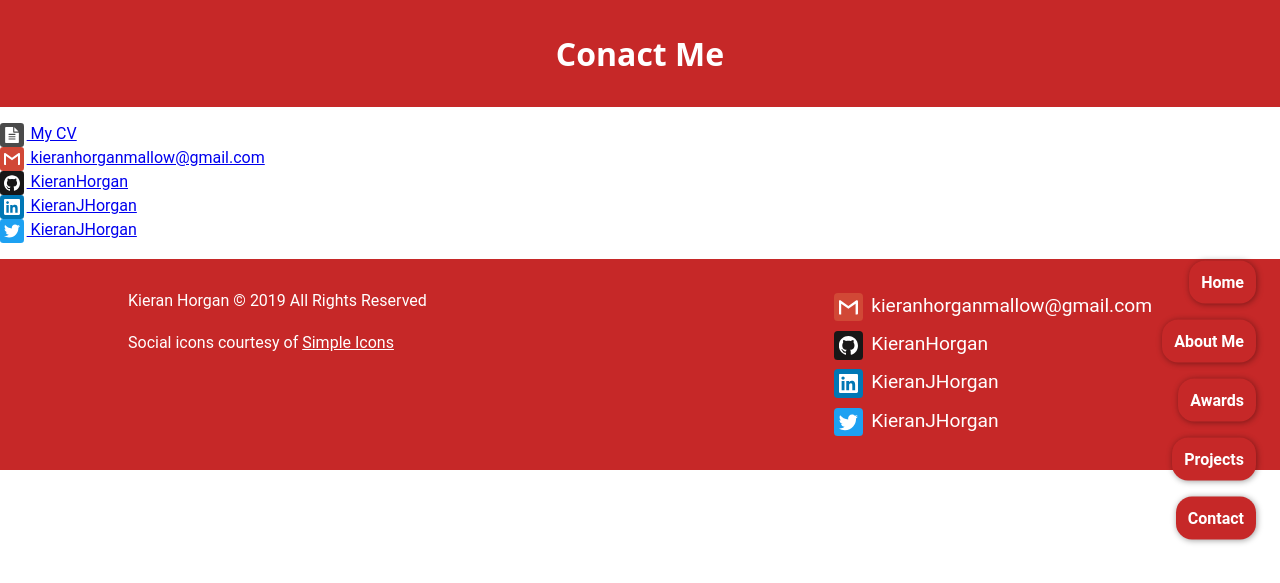
After one commit to KieranHorgan/kieranhorgan.com, a PHP site: page /contact in a window 1280 px wide. The commit adds this page. Shown: the top 583 px of the page. Run offline with PHP 8.4, Linux system fonts and the light colour scheme; some web fonts are replaced.

Commit message:
started contact page

```diff
--- /dev/null
+++ b/contact/index.html
@@ -0,0 +1,94 @@
+<!DOCTYPE html>
+<html lang="en">
+  <head>
+    <meta charset="utf-8">
+    <meta name="viewport" content="width=device-width, initial-scale=1.0">
+    <meta name="description" content="Portfolio of projects by Kieran Horgan">
+    <meta name="author" content="Kieran Horgan">
+    <meta name="theme-color" content="#3b3b98">
+
+    <title>Kieran Horgan</title>
+
+    <link rel="stylesheet" href="../css/base.css">
+    <link rel="stylesheet" href="../css/contact.css">
+
+    <link rel="apple-touch-icon" sizes="180x180" href="../apple-touch-icon.png">
+    <link rel="icon" type="image/png" sizes="32x32" href="../favicon-32x32.png">
+    <link rel="icon" type="image/png" sizes="16x16" href="../favicon-16x16.png">
+    <link rel="manifest" href="../site.webmanifest">
+    <link rel="mask-icon" href="../safari-pinned-tab.svg" color="#44cf7f">
+    <meta name="msapplication-TileColor" content="#44cf7f">
+  </head>
+  <body>
+    <header>
+      <h1>Conact Me</h1>
+    </header>
+
+    <nav>
+      <button aria-label="Open Nav Menu">
+        <svg viewBox="0 0 16 16" style="fill:#fff">
+          <rect width="13" height="1" x="1.5" y="3" ry=".5"/>
+          <rect width="13" height="1" x="1.5" y="11" ry=".5"/>
+          <rect width="13" height="1" x="1.5" y="7" ry=".5"/>
+        </svg>
+      </button>
+
+      <ul>
+        <li><a href="../">Home</a></li>
+        <li><a href="../#about">About Me</a></li>
+        <li><a href="../awards">Awards</a></li>
+        <li><a href="../projects">Projects</a></li>
+        <li><a href="">Contact</a></li>
+      </ul>
+    </nav>
+
+    <main>
+    <ul>
+      <li><a href="../documents/Kieran_Horgan_CV.pdf">
+        <svg role="img" viewBox="0 0 1792 1792" xmlns="http://www.w3.org/2000/svg" aria-labelledby="cv-icon-id"><title id="cv-icon-id">CV icon</title><path d="M1596 476q14 14 28 36h-472v-472q22 14 36 28zm-476 164h544v1056q0 40-28 68t-68 28h-1344q-40 0-68-28t-28-68v-1600q0-40 28-68t68-28h800v544q0 40 28 68t68 28zm160 736v-64q0-14-9-23t-23-9h-704q-14 0-23 9t-9 23v64q0 14 9 23t23 9h704q14 0 23-9t9-23zm0-256v-64q0-14-9-23t-23-9h-704q-14 0-23 9t-9 23v64q0 14 9 23t23 9h704q14 0 23-9t9-23zm0-256v-64q0-14-9-23t-23-9h-704q-14 0-23 9t-9 23v64q0 14 9 23t23 9h704q14 0 23-9t9-23z"/></svg>
+        My CV
+      </a></li>
+      <li><a href="mailto:kieranhorganmallow@gmail.com">
+        <svg role="img" viewBox="0 0 24 24" xmlns="http://www.w3.org/2000/svg" aria-labelledby="gmail-icon-id"><title id="gmail-icon-id">Gmail icon</title><path d="M24 4.5v15c0 .85-.65 1.5-1.5 1.5H21V7.387l-9 6.463-9-6.463V21H1.5C.649 21 0 20.35 0 19.5v-15c0-.425.162-.8.431-1.068C.7 3.16 1.076 3 1.5 3H2l10 7.25L22 3h.5c.425 0 .8.162 1.069.432.27.268.431.643.431 1.068z"/></svg>
+        kieranhorganmallow@gmail.com
+      </a></li>
+      <li><a href="https://github.com/KieranHorgan">
+        <svg role="img" viewBox="0 0 24 24" xmlns="http://www.w3.org/2000/svg" aria-labelledby="github-icon-id"><title id="github-icon-id">GitHub icon</title><path d="M12 .297c-6.63 0-12 5.373-12 12 0 5.303 3.438 9.8 8.205 11.385.6.113.82-.258.82-.577 0-.285-.01-1.04-.015-2.04-3.338.724-4.042-1.61-4.042-1.61C4.422 18.07 3.633 17.7 3.633 17.7c-1.087-.744.084-.729.084-.729 1.205.084 1.838 1.236 1.838 1.236 1.07 1.835 2.809 1.305 3.495.998.108-.776.417-1.305.76-1.605-2.665-.3-5.466-1.332-5.466-5.93 0-1.31.465-2.38 1.235-3.22-.135-.303-.54-1.523.105-3.176 0 0 1.005-.322 3.3 1.23.96-.267 1.98-.399 3-.405 1.02.006 2.04.138 3 .405 2.28-1.552 3.285-1.23 3.285-1.23.645 1.653.24 2.873.12 3.176.765.84 1.23 1.91 1.23 3.22 0 4.61-2.805 5.625-5.475 5.92.42.36.81 1.096.81 2.22 0 1.606-.015 2.896-.015 3.286 0 .315.21.69.825.57C20.565 22.092 24 17.592 24 12.297c0-6.627-5.373-12-12-12"/></svg>
+        KieranHorgan
+      </a></li>
+      <li><a href="https://www.linkedin.com/in/kieranjhorgan/">
+        <svg role="img" viewBox="0 0 24 24" xmlns="http://www.w3.org/2000/svg" aria-labelledby="linked-in-icon-id"><title id="linked-in-icon-id">LinkedIn icon</title><path d="M20.447 20.452h-3.554v-5.569c0-1.328-.027-3.037-1.852-3.037-1.853 0-2.136 1.445-2.136 2.939v5.667H9.351V9h3.414v1.561h.046c.477-.9 1.637-1.85 3.37-1.85 3.601 0 4.267 2.37 4.267 5.455v6.286zM5.337 7.433c-1.144 0-2.063-.926-2.063-2.065 0-1.138.92-2.063 2.063-2.063 1.14 0 2.064.925 2.064 2.063 0 1.139-.925 2.065-2.064 2.065zm1.782 13.019H3.555V9h3.564v11.452zM22.225 0H1.771C.792 0 0 .774 0 1.729v20.542C0 23.227.792 24 1.771 24h20.451C23.2 24 24 23.227 24 22.271V1.729C24 .774 23.2 0 22.222 0h.003z"/></svg>
+        KieranJHorgan
+      </a></li>
+      <li><a href="https://twitter.com/KieranJHorgan/">
+        <svg role="img" viewBox="0 0 24 24" xmlns="http://www.w3.org/2000/svg" aria-labelledby="twitter-icon-id"><title id="twitter-icon-id">Twitter icon</title><path d="M23.954 4.569c-.885.389-1.83.654-2.825.775 1.014-.611 1.794-1.574 2.163-2.723-.951.555-2.005.959-3.127 1.184-.896-.959-2.173-1.559-3.591-1.559-2.717 0-4.92 2.203-4.92 4.917 0 .39.045.765.127 1.124C7.691 8.094 4.066 6.13 1.64 3.161c-.427.722-.666 1.561-.666 2.475 0 1.71.87 3.213 2.188 4.096-.807-.026-1.566-.248-2.228-.616v.061c0 2.385 1.693 4.374 3.946 4.827-.413.111-.849.171-1.296.171-.314 0-.615-.03-.916-.086.631 1.953 2.445 3.377 4.604 3.417-1.68 1.319-3.809 2.105-6.102 2.105-.39 0-.779-.023-1.17-.067 2.189 1.394 4.768 2.209 7.557 2.209 9.054 0 13.999-7.496 13.999-13.986 0-.209 0-.42-.015-.63.961-.689 1.8-1.56 2.46-2.548l-.047-.02z"/></svg>
+        KieranJHorgan
+      </a></li>
+    </ul>
+    </main>
+
+    <footer>
+      <p><small>Kieran Horgan &copy; 2019 All Rights Reserved</small></p>
+      <ul>
+        <li><a href="mailto:kieranhorganmallow@gmail.com">
+          <svg role="img" viewBox="0 0 24 24" xmlns="http://www.w3.org/2000/svg" aria-labelledby="gmail-icon-id"><title id="gmail-icon-id">Gmail icon</title><path d="M24 4.5v15c0 .85-.65 1.5-1.5 1.5H21V7.387l-9 6.463-9-6.463V21H1.5C.649 21 0 20.35 0 19.5v-15c0-.425.162-.8.431-1.068C.7 3.16 1.076 3 1.5 3H2l10 7.25L22 3h.5c.425 0 .8.162 1.069.432.27.268.431.643.431 1.068z"/></svg>
+          kieranhorganmallow@gmail.com
+        </a></li>
+        <li><a href="https://github.com/KieranHorgan">
+          <svg role="img" viewBox="0 0 24 24" xmlns="http://www.w3.org/2000/svg" aria-labelledby="github-icon-id"><title id="github-icon-id">GitHub icon</title><path d="M12 .297c-6.63 0-12 5.373-12 12 0 5.303 3.438 9.8 8.205 11.385.6.113.82-.258.82-.577 0-.285-.01-1.04-.015-2.04-3.338.724-4.042-1.61-4.042-1.61C4.422 18.07 3.633 17.7 3.633 17.7c-1.087-.744.084-.729.084-.729 1.205.084 1.838 1.236 1.838 1.236 1.07 1.835 2.809 1.305 3.495.998.108-.776.417-1.305.76-1.605-2.665-.3-5.466-1.332-5.466-5.93 0-1.31.465-2.38 1.235-3.22-.135-.303-.54-1.523.105-3.176 0 0 1.005-.322 3.3 1.23.96-.267 1.98-.399 3-.405 1.02.006 2.04.138 3 .405 2.28-1.552 3.285-1.23 3.285-1.23.645 1.653.24 2.873.12 3.176.765.84 1.23 1.91 1.23 3.22 0 4.61-2.805 5.625-5.475 5.92.42.36.81 1.096.81 2.22 0 1.606-.015 2.896-.015 3.286 0 .315.21.69.825.57C20.565 22.092 24 17.592 24 12.297c0-6.627-5.373-12-12-12"/></svg>
+          KieranHorgan
+        </a></li>
+        <li><a href="https://www.linkedin.com/in/kieranjhorgan/">
+          <svg role="img" viewBox="0 0 24 24" xmlns="http://www.w3.org/2000/svg" aria-labelledby="linked-in-icon-id"><title id="linked-in-icon-id">LinkedIn icon</title><path d="M20.447 20.452h-3.554v-5.569c0-1.328-.027-3.037-1.852-3.037-1.853 0-2.136 1.445-2.136 2.939v5.667H9.351V9h3.414v1.561h.046c.477-.9 1.637-1.85 3.37-1.85 3.601 0 4.267 2.37 4.267 5.455v6.286zM5.337 7.433c-1.144 0-2.063-.926-2.063-2.065 0-1.138.92-2.063 2.063-2.063 1.14 0 2.064.925 2.064 2.063 0 1.139-.925 2.065-2.064 2.065zm1.782 13.019H3.555V9h3.564v11.452zM22.225 0H1.771C.792 0 0 .774 0 1.729v20.542C0 23.227.792 24 1.771 24h20.451C23.2 24 24 23.227 24 22.271V1.729C24 .774 23.2 0 22.222 0h.003z"/></svg>
+          KieranJHorgan
+        </a></li>
+        <li><a href="https://twitter.com/KieranJHorgan/">
+          <svg role="img" viewBox="0 0 24 24" xmlns="http://www.w3.org/2000/svg" aria-labelledby="twitter-icon-id"><title id="twitter-icon-id">Twitter icon</title><path d="M23.954 4.569c-.885.389-1.83.654-2.825.775 1.014-.611 1.794-1.574 2.163-2.723-.951.555-2.005.959-3.127 1.184-.896-.959-2.173-1.559-3.591-1.559-2.717 0-4.92 2.203-4.92 4.917 0 .39.045.765.127 1.124C7.691 8.094 4.066 6.13 1.64 3.161c-.427.722-.666 1.561-.666 2.475 0 1.71.87 3.213 2.188 4.096-.807-.026-1.566-.248-2.228-.616v.061c0 2.385 1.693 4.374 3.946 4.827-.413.111-.849.171-1.296.171-.314 0-.615-.03-.916-.086.631 1.953 2.445 3.377 4.604 3.417-1.68 1.319-3.809 2.105-6.102 2.105-.39 0-.779-.023-1.17-.067 2.189 1.394 4.768 2.209 7.557 2.209 9.054 0 13.999-7.496 13.999-13.986 0-.209 0-.42-.015-.63.961-.689 1.8-1.56 2.46-2.548l-.047-.02z"/></svg>
+          KieranJHorgan
+        </a></li>
+      </ul>
+      <p><small>Social icons courtesy of <a href="https://simpleicons.org/">Simple Icons</a></small></p>
+    </footer>
+
+  </body>
+</html>
--- a/css/base.css
+++ b/css/base.css
@@ -65,13 +65,14 @@
 ::-webkit-scrollbar-thumb {
     background-color: var(--main-orange-color);
     background-image: -webkit-linear-gradient(45deg,
+                                              rgba(255, 255, 255, .2) 0%,
                                               rgba(255, 255, 255, .2) 25%,
                                               transparent 25%,
                                               transparent 50%,
                                               rgba(255, 255, 255, .2) 50%,
                                               rgba(255, 255, 255, .2) 75%,
                                               transparent 75%,
-                                              transparent);
+                                              transparent 100%);
 }
 
 body {
@@ -80,6 +81,13 @@ body {
 
 h1, h2, h3 {
   font-family: 'Comfortaa', 'Open Sans', 'Roboto', sans-serif;
+}
+
+header h1 {
+  margin: 0;
+  padding: 1em;
+  text-align: center;
+  color: #fff;
 }
 
 nav {
@@ -152,7 +160,6 @@ footer {
   grid-template-columns: 1fr;
   grid-template-rows: auto 1fr auto;
   padding: 1em;
-  max-width: 80em;
 }
 
 footer p {
@@ -178,7 +185,7 @@ footer ul a {
   text-decoration: none;
 }
 
-footer svg {
+svg {
   width: 1em;
   padding: .25em;
   margin-right: .166em;
--- /dev/null
+++ b/css/contact.css
@@ -0,0 +1,23 @@
+::-webkit-scrollbar-thumb {
+  background-color: #c62828;
+}
+
+nav a, nav button, header {
+  background: #c62828;
+}
+
+footer {
+  background: #c62828;
+}
+
+
+main li:nth-child(1) svg { background: #4a4a4a; }
+main li:nth-child(2) svg { background: #D14836; }
+main li:nth-child(3) svg { background: #181717; }
+main li:nth-child(4) svg { background: #0077B5; }
+main li:nth-child(5) svg { background: #1DA1F2; }
+
+main ul {
+  list-style: none;
+  padding: 0;
+}
```
Also changed, not shown: css/projects.css (+0 -8 lines).
